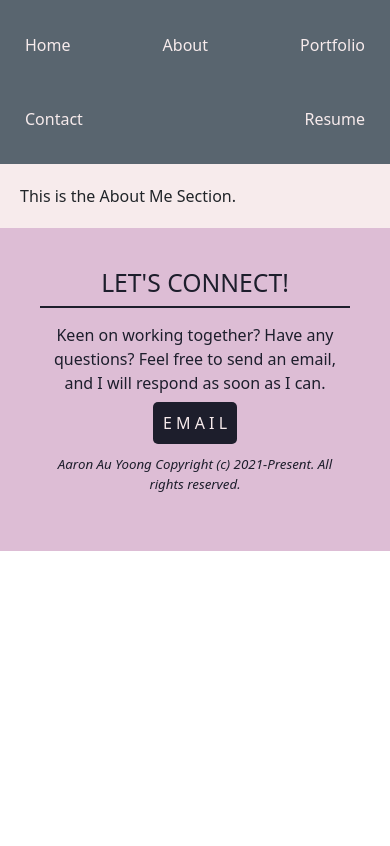
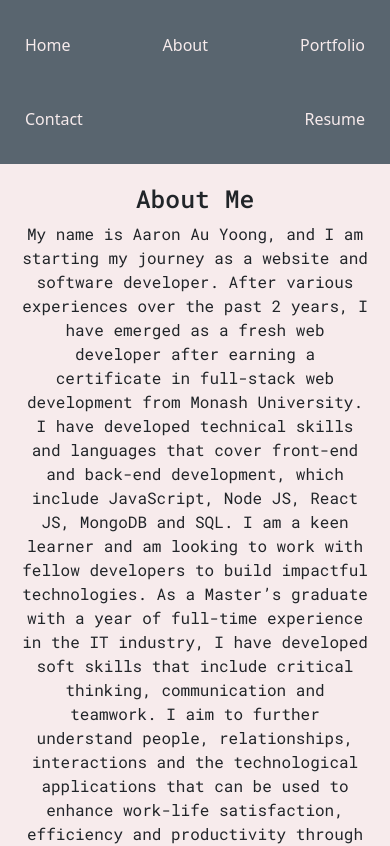
Before and after one commit to aaronauyoong/my-react-portfolio, a React (Create React App) app: page /about in a window 390 px wide. Shown: the top 846 px of the page. Built offline with nearby package versions, Linux system fonts and the light colour scheme.

Commit message:
added Roboto font from Google Fonts, added media queries for max-width 375px, added About section content (to be styled). Further customised Home Page with new fonts, line height, spacing, font size.

```diff
--- a/src/assets/styles/custom-styles.css
+++ b/src/assets/styles/custom-styles.css
@@ -1,3 +1,5 @@
+@import url("https://fonts.googleapis.com/css2?family=Roboto+Mono:ital,wght@0,100;0,200;0,300;0,400;0,500;0,600;0,700;1,100;1,200;1,300;1,400;1,500;1,600;1,700&display=swap");
+
 :root {
 	/* Main Colour Scheme generated from: https://coolors.co/f7ebec-ddbdd5-ac9fbb-59656f-1d1e2c */
 	--lavender-blush: #f7ebec;
@@ -11,6 +13,8 @@ main {
 	background: var(--lavender-blush);
 	padding: 20px;
 	animation: transitionIn 0.75s;
+	height: 100vh;
+	font-family: "Roboto Mono", monospace;
 }
 
 @keyframes transitionIn {
@@ -37,15 +41,13 @@ a {
 
 .hello-world {
 	display: flex;
-	width: fit-content;
 	padding: 30px;
 	justify-content: center;
-	align-self: center;
-	align-content: center;
 }
 
 .hello-world h2 {
 	font-size: 50px;
+	font-weight: 400;
 }
 
 .home-myself {
@@ -55,7 +57,13 @@ a {
 }
 
 .myself-text {
-	font-size: 70px;
+	font-size: 50px;
+	font-weight: 600;
+}
+
+.my-job {
+	font-size: 50px;
+	font-weight: 900;
 }
 
 .home-image {
@@ -75,7 +83,7 @@ a {
 	white-space: nowrap; /* Keeps the content on a single line */
 	margin: 0 auto; /* Gives that scrolling effect as the typing happens */
 	letter-spacing: 0.15em; /* Adjust as needed */
-	animation: typing 3.5s steps(50, end), blink-caret 0.75s step-end infinite;
+	animation: typing 3.5s steps(60, end), blink-caret 0.75s step-end infinite;
 }
 
 /* The typing effect */
@@ -98,3 +106,20 @@ a {
 		border-color: var(--raisin-black);
 	}
 }
+
+@media only screen and (max-width: 375) {
+	.hello-world h2 {
+		font-size: 20px;
+		font-weight: 400;
+	}
+
+	.myself-text {
+		font-size: 20px;
+		font-weight: 600;
+	}
+
+	.my-job {
+		font-size: 20px;
+		font-weight: 900;
+	}
+}
--- a/src/components/about/About.js
+++ b/src/components/about/About.js
@@ -1,14 +1,37 @@
-import React from 'react';
+import React from "react";
 import "../../assets/styles/about.css";
 import "../../assets/styles/custom-styles.css";
 
-
 function About() {
-    return (
-        <section>
-            This is the About Me Section.
-        </section>
-    )
+	return (
+		<section>
+			<div class="main-container">
+				<div id="about-me">
+					<h2>About Me</h2>
+				</div>
+				<div class="main-paragraph">
+					<p>
+						My name is Aaron Au Yoong, and I am starting my journey as a website
+						and software developer. After various experiences over the past 2
+						years, I have emerged as a fresh web developer after earning a
+						certificate in full-stack web development from Monash University. I
+						have developed technical skills and languages that cover front-end
+						and back-end development, which include JavaScript, Node JS, React
+						JS, MongoDB and SQL. I am a keen learner and am looking to work with
+						fellow developers to build impactful technologies. As a Master’s
+						graduate with a year of full-time experience in the IT industry, I
+						have developed soft skills that include critical thinking,
+						communication and teamwork. I aim to further understand people,
+						relationships, interactions and the technological applications that
+						can be used to enhance work-life satisfaction, efficiency and
+						productivity through the combination of studying a Bachelor of
+						Science (Psych), Masters of Business Information Technology and a
+						Full Stack Web Development Diploma.
+					</p>
+				</div>
+			</div>
+		</section>
+	);
 }
 
 export default About;
--- a/src/components/homepage/Home.js
+++ b/src/components/homepage/Home.js
@@ -7,15 +7,18 @@ function Home() {
 	return (
 		<section class="landing-page">
 			<div>
-				<div class="hello-world typewriter">
+				<div class="hello-world">
 					<h2> &lt; Hello World! /&gt; </h2>
 				</div>
 				<div class="home-myself">
-					<h1 class="myself-text col-lg-4">
-						I'm Aaron Au Yoong , a&nbsp;
-						<span>Web Developer</span>.
-					</h1>
-					<div class="home-image col-lg-8">
+					<h2 class="myself-text">
+						I'm Aaron Au Yoong,
+						<div class="typewriter">
+							<h2 class="my-job"> &gt;Web Developer.</h2>
+						</div>
+
+					</h2>
+					<div class="home-image">
 						<img
 							src={HomepageWebDev}
 							alt="This is a Web Dev cartoon from unDraw"
```
